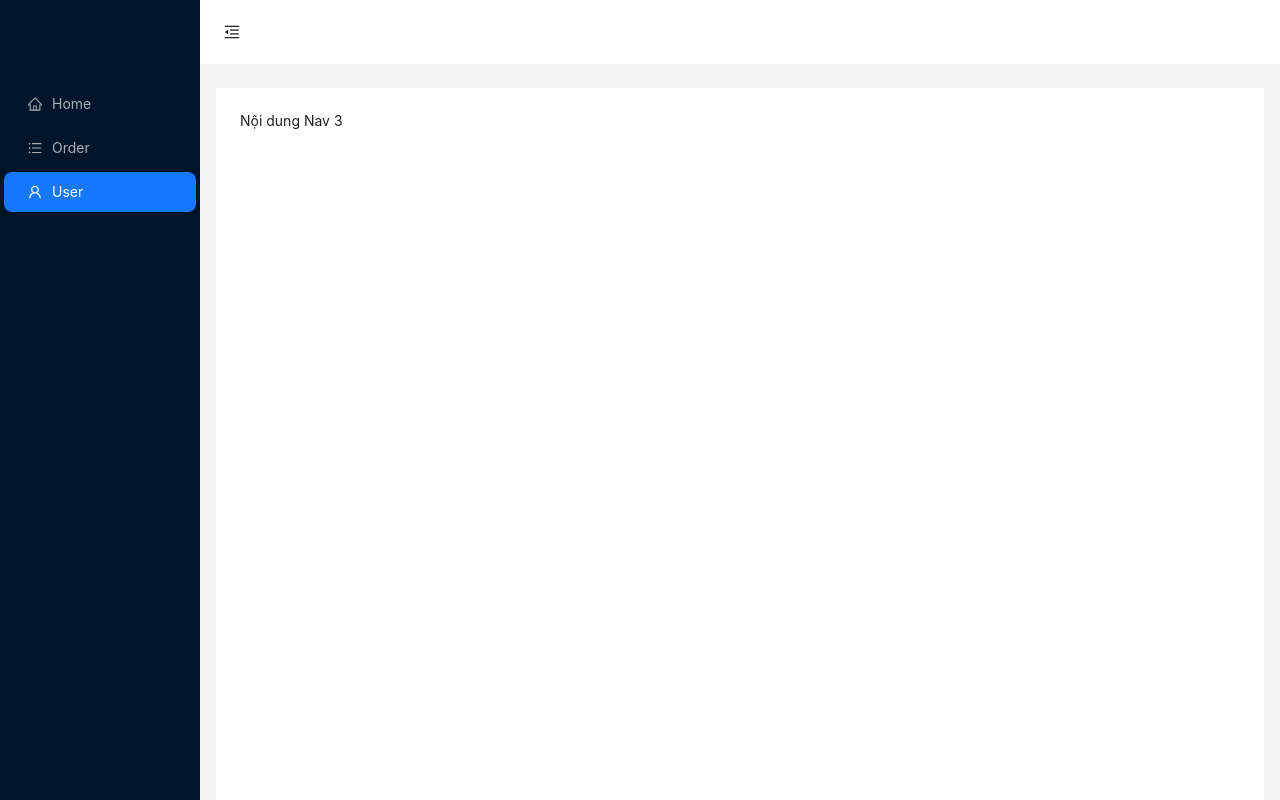
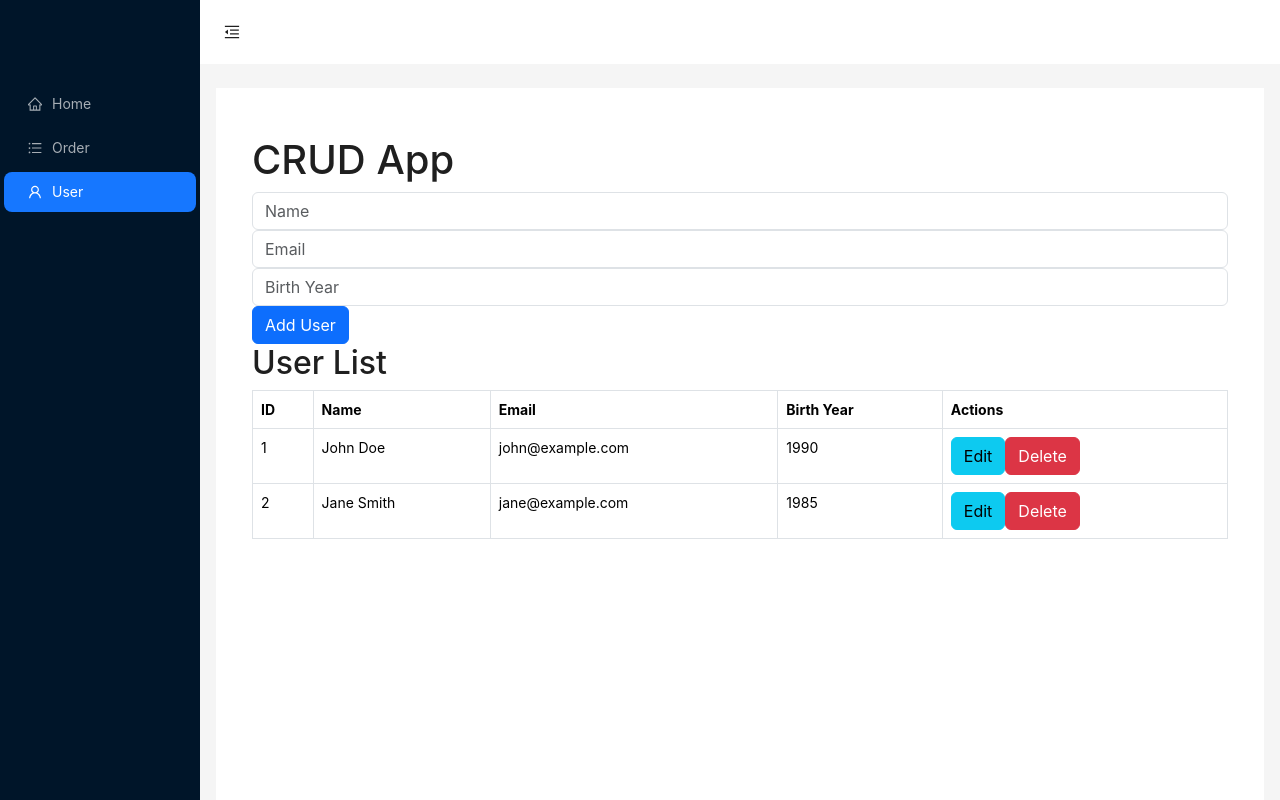
Before and after one commit to phanducmanhk65/Food-App, a React (Create React App) app in the folder frontend/: page / in a window 1280 px wide. Both pictures are taken after a click on the item "User". Shown: the top 800 px of the page. Built offline with nearby package versions, Linux system fonts and the light colour scheme.

Commit message:
CRUD AdminPanel

```diff
--- a/frontend/package.json
+++ b/frontend/package.json
@@ -8,9 +8,11 @@
     "@testing-library/react": "^13.4.0",
     "@testing-library/user-event": "^13.5.0",
     "antd": "^5.7.1",
+    "bootstrap": "^5.3.0",
     "react": "^18.2.0",
     "react-dom": "^18.2.0",
     "react-scripts": "5.0.1",
+    "sass": "^1.63.6",
     "web-vitals": "^2.1.4"
   },
   "scripts": {
--- a/frontend/src/components/AdminPanel.jsx
+++ b/frontend/src/views/AdminPanel.jsx
@@ -8,6 +8,7 @@ import {
   UnorderedListOutlined,
 } from "@ant-design/icons";
 import { Layout, Menu, Button, theme } from "antd";
+import CrudApp from "./CrudApp";
 const { Header, Sider, Content } = Layout;
 
 function AdminPanel() {
@@ -72,9 +73,13 @@ function AdminPanel() {
             background: colorBgContainer,
           }}
         >
-          {selectedNav === "1" && <div>Nội dung Nav 1</div>}
+          {selectedNav === "1" && <div></div>}
           {selectedNav === "2" && <div>Nội dung Nav 2</div>}
-          {selectedNav === "3" && <div>Nội dung Nav 3</div>}
+          {selectedNav === "3" && (
+            <div>
+              <CrudApp />
+            </div>
+          )}
         </Content>
       </Layout>
     </Layout>
--- a/frontend/src/views/App.js
+++ b/frontend/src/views/App.js
@@ -1,5 +1,6 @@
 import "./App.scss";
-import AdminPanel from "../components/AdminPanel";
+import AdminPanel from "./AdminPanel";
+import "bootstrap/dist/css/bootstrap.min.css";
 
 function App() {
   return <AdminPanel></AdminPanel>;
--- /dev/null
+++ b/frontend/src/views/CrudApp.jsx
@@ -0,0 +1,202 @@
+import React, { useState } from "react";
+
+const initialUsers = [
+  { id: 1, name: "John Doe", email: "john@example.com", birthYear: 1990 },
+  { id: 2, name: "Jane Smith", email: "jane@example.com", birthYear: 1985 },
+];
+
+const CrudApp = () => {
+  const [users, setUsers] = useState(initialUsers);
+  const [editing, setEditing] = useState(false);
+  const [currentUser, setCurrentUser] = useState({});
+
+  const handleAddUser = (user) => {
+    setUsers([...users, user]);
+  };
+
+  const handleDeleteUser = (id) => {
+    const updatedUsers = users.filter((user) => user.id !== id);
+    setUsers(updatedUsers);
+  };
+
+  const handleEditUser = (user) => {
+    setEditing(true);
+    setCurrentUser(user);
+  };
+
+  const handleUpdateUser = (id, updatedUser) => {
+    setEditing(false);
+    setUsers(users.map((user) => (user.id === id ? updatedUser : user)));
+  };
+
+  return (
+    <div className="container mt-4">
+      <h1>CRUD App</h1>
+      <div>
+        {editing ? (
+          <EditUserForm
+            currentUser={currentUser}
+            onUpdateUser={handleUpdateUser}
+          />
+        ) : (
+          <AddUserForm onAddUser={handleAddUser} />
+        )}
+      </div>
+      <div>
+        <h2>User List</h2>
+        <UserList
+          users={users}
+          onDeleteUser={handleDeleteUser}
+          onEditUser={handleEditUser}
+        />
+      </div>
+    </div>
+  );
+};
+
+const AddUserForm = ({ onAddUser }) => {
+  const [user, setUser] = useState({ name: "", email: "", birthYear: "" });
+
+  const handleChange = (e) => {
+    const { name, value } = e.target;
+    setUser({ ...user, [name]: value });
+  };
+
+  const handleSubmit = (e) => {
+    e.preventDefault();
+    onAddUser({ ...user, id: Date.now() });
+    setUser({ name: "", email: "", birthYear: "" });
+  };
+
+  return (
+    <form onSubmit={handleSubmit}>
+      <div className="form-group">
+        <input
+          type="text"
+          name="name"
+          placeholder="Name"
+          value={user.name}
+          onChange={handleChange}
+          required
+          className="form-control"
+        />
+      </div>
+      <div className="form-group">
+        <input
+          type="email"
+          name="email"
+          placeholder="Email"
+          value={user.email}
+          onChange={handleChange}
+          required
+          className="form-control"
+        />
+      </div>
+      <div className="form-group">
+        <input
+          type="number"
+          name="birthYear"
+          placeholder="Birth Year"
+          value={user.birthYear}
+          onChange={handleChange}
+          required
+          className="form-control"
+        />
+      </div>
+      <button type="submit" className="btn btn-primary">
+        Add User
+      </button>
+    </form>
+  );
+};
+
+const EditUserForm = ({ currentUser, onUpdateUser }) => {
+  const [user, setUser] = useState(currentUser);
+
+  const handleChange = (e) => {
+    const { name, value } = e.target;
+    setUser({ ...user, [name]: value });
+  };
+
+  const handleSubmit = (e) => {
+    e.preventDefault();
+    onUpdateUser(currentUser.id, user);
+  };
+
+  return (
+    <form onSubmit={handleSubmit}>
+      <div className="form-group">
+        <input
+          type="text"
+          name="name"
+          value={user.name}
+          onChange={handleChange}
+          required
+          className="form-control"
+        />
+      </div>
+      <div className="form-group">
+        <input
+          type="email"
+          name="email"
+          value={user.email}
+          onChange={handleChange}
+          required
+          className="form-control"
+        />
+      </div>
+      <div className="form-group">
+        <input
+          type="number"
+          name="birthYear"
+          value={user.birthYear}
+          onChange={handleChange}
+          required
+          className="form-control"
+        />
+      </div>
+      <button type="submit" className="btn btn-primary">
+        Update User
+      </button>
+    </form>
+  );
+};
+
+const UserList = ({ users, onDeleteUser, onEditUser }) => {
+  return (
+    <table className="table table-bordered">
+      <thead>
+        <tr>
+          <th>ID</th>
+          <th>Name</th>
+          <th>Email</th>
+          <th>Birth Year</th>
+          <th>Actions</th>
+        </tr>
+      </thead>
+      <tbody>
+        {users.map((user) => (
+          <tr key={user.id}>
+            <td>{user.id}</td>
+            <td>{user.name}</td>
+            <td>{user.email}</td>
+            <td>{user.birthYear}</td>
+            <td>
+              <button onClick={() => onEditUser(user)} className="btn btn-info">
+                Edit
+              </button>
+              <button
+                onClick={() => onDeleteUser(user.id)}
+                className="btn btn-danger"
+              >
+                Delete
+              </button>
+            </td>
+          </tr>
+        ))}
+      </tbody>
+    </table>
+  );
+};
+
+export default CrudApp;
```
Also changed, not shown: 1 other file (tests, documents, lock files or other folders).
